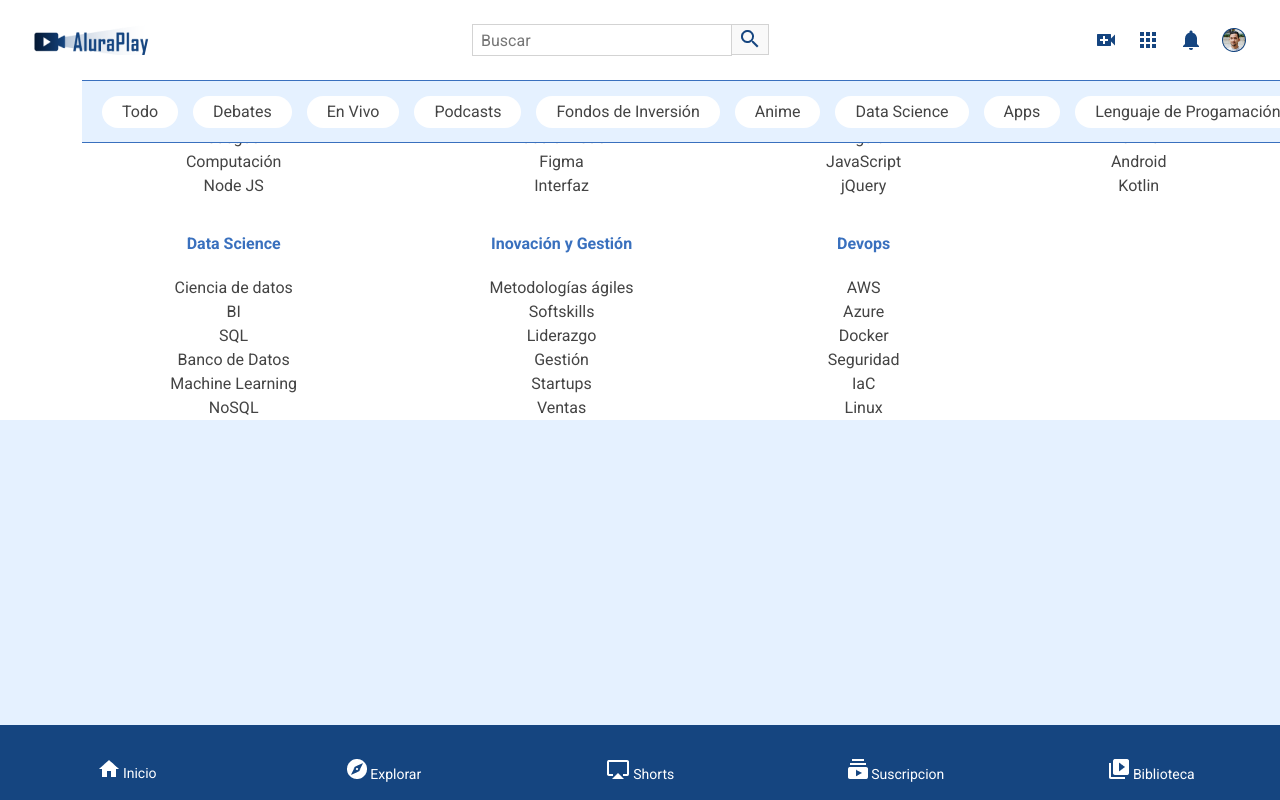
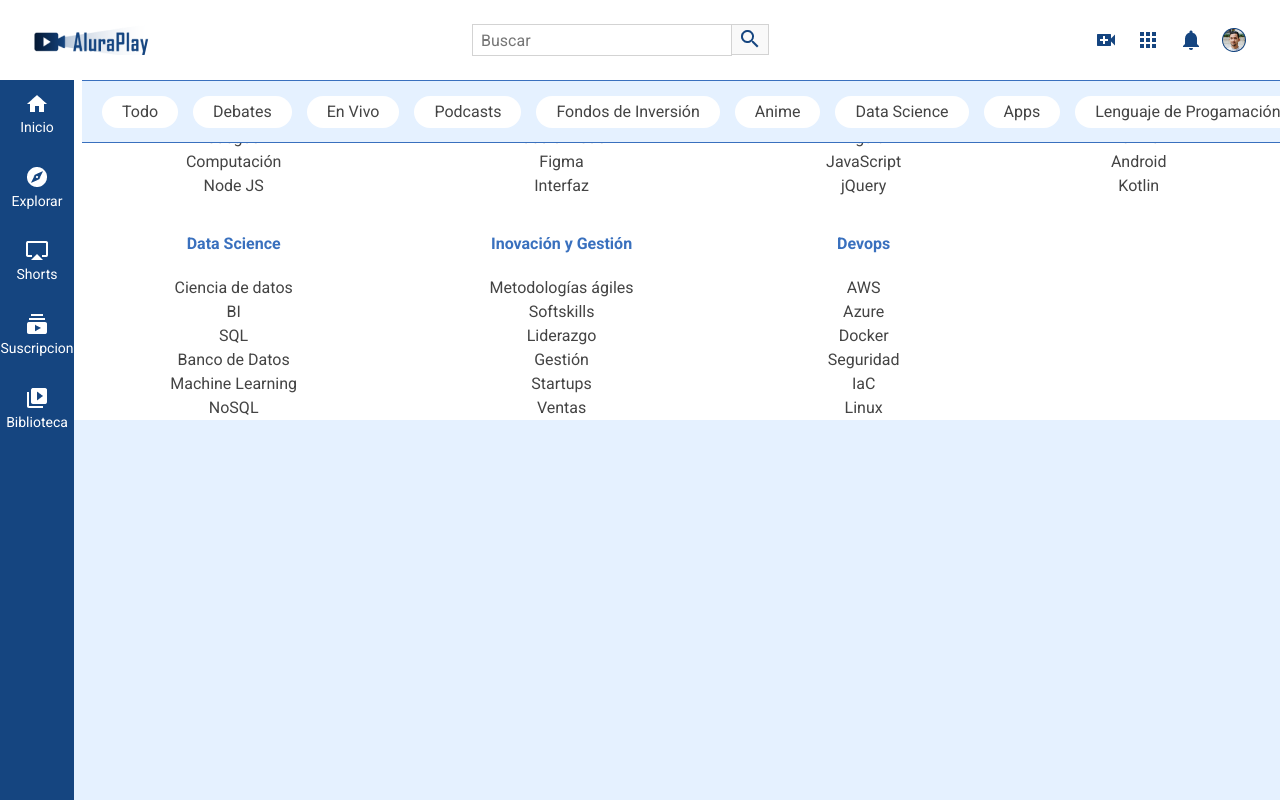
Before and after one commit to andresort18/repositorio-alura-play, a plain HTML site: page index.html in a window 1280 px wide. Drawn offline with Linux system fonts and the light colour scheme.

Commit message:
Hicimos flexbox con la barra laterarl para que se adapte a la tablet

```diff
--- a/css/flexbox.css
+++ b/css/flexbox.css
@@ -26,8 +26,14 @@
 }
 
 .menu__lista li {
-    align-self: center;
+    align-self: center; /* aliniamos en el centro todos los elementos hijos */
 
+}
+
+.menu__itens{
+    display: flex;
+    flex-direction: column;
+    gap: 5px;
 }
 
 .menu__lista:nth-child(2),
@@ -64,4 +70,18 @@
     .rodapie__container{
         justify-content: space-between;
     }
+
+    .menu__container{
+        left: 0;
+        height: auto;
+        width: 74px;
+        top: 80px;
+    }
+
+    .menu__lista{
+        flex-direction: column;
+        justify-content: flex-start;
+        padding-top: 15px;
+        gap: 33px;
+    }
 }
```
